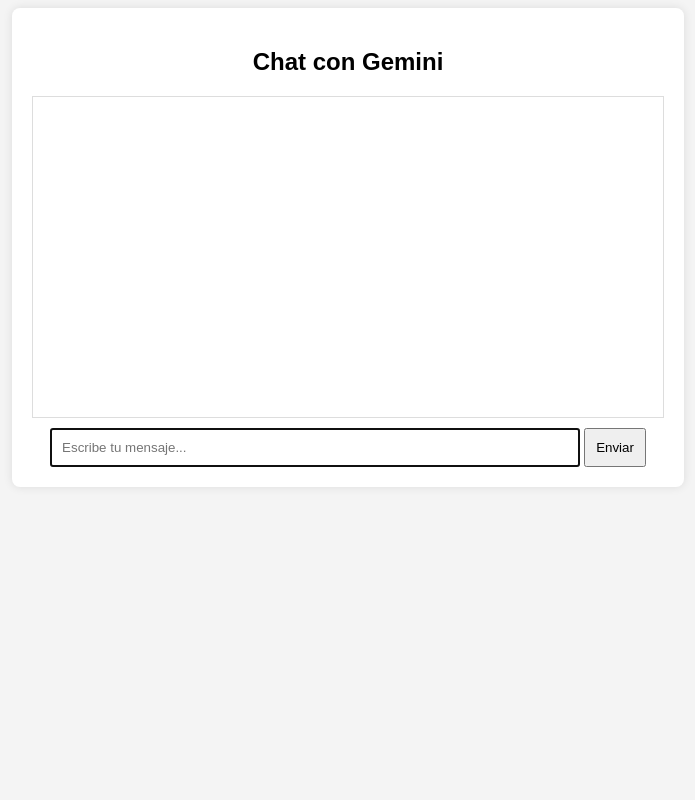
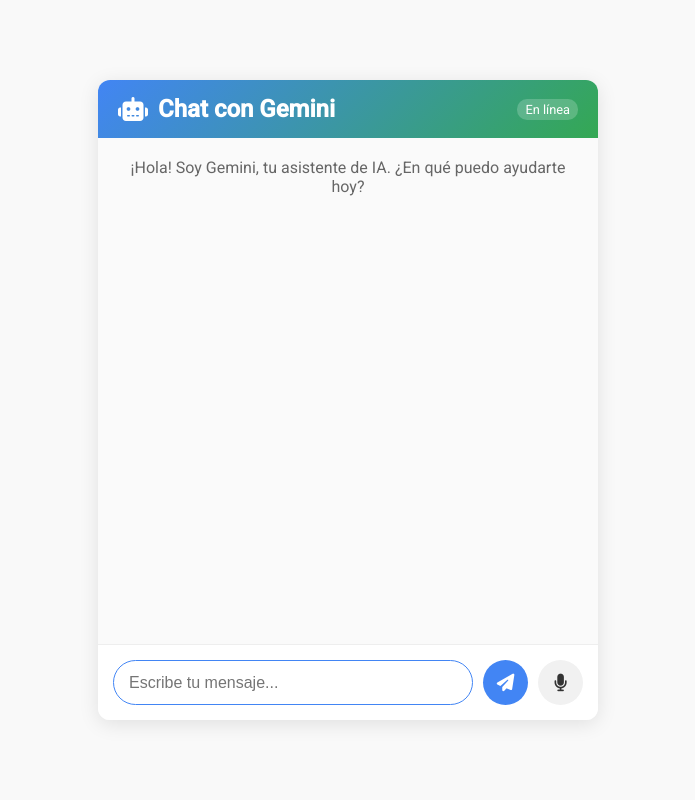
Before and after one commit to gianbdev/geminiBot, a Flask app: page / in a window 1280 px wide. Shown: the whole page, without its empty margins (292-987 px from the left). Run offline with Flask 3, Linux system fonts and the light colour scheme.

Commit message:
fix | styles

```diff
--- a/static/style.css
+++ b/static/style.css
@@ -1,33 +1,202 @@
-body {
-    font-family: Arial, sans-serif;
-    background-color: #f4f4f4;
-    text-align: center;
+:root {
+    --primary-color: #4285f4;
+    --secondary-color: #34a853;
+    --user-message-bg: #e3f2fd;
+    --bot-message-bg: #f1f1f1;
+    --error-message-bg: #ffebee;
+    --text-color: #333;
+    --light-text: #666;
+    --border-radius: 12px;
 }
 
-.container {
-    width: 50%;
-    margin: auto;
+* {
+    margin: 0;
+    padding: 0;
+    box-sizing: border-box;
+}
+
+body {
+    font-family: 'Roboto', sans-serif;
+    background-color: #f9f9f9;
+    display: flex;
+    justify-content: center;
+    align-items: center;
+    min-height: 100vh;
+    color: var(--text-color);
+}
+
+.chat-container {
+    width: 100%;
+    max-width: 500px;
+    height: 80vh;
     background: white;
-    padding: 20px;
-    border-radius: 8px;
-    box-shadow: 0px 0px 10px rgba(0, 0, 0, 0.1);
+    border-radius: var(--border-radius);
+    box-shadow: 0 4px 20px rgba(0, 0, 0, 0.1);
+    display: flex;
+    flex-direction: column;
+    overflow: hidden;
+}
+
+.chat-header {
+    background: linear-gradient(135deg, var(--primary-color), var(--secondary-color));
+    color: white;
+    padding: 15px 20px;
+    display: flex;
+    justify-content: space-between;
+    align-items: center;
+}
+
+.chat-title {
+    display: flex;
+    align-items: center;
+    gap: 10px;
+}
+
+.chat-title i {
+    font-size: 1.5rem;
+}
+
+.chat-status {
+    font-size: 0.8rem;
+    background: rgba(255, 255, 255, 0.2);
+    padding: 3px 8px;
+    border-radius: 10px;
 }
 
 #chat-box {
-    border: 1px solid #ddd;
-    padding: 10px;
-    height: 300px;
+    flex: 1;
+    padding: 20px;
     overflow-y: auto;
-    text-align: left;
-    margin-bottom: 10px;
+    background: #fafafa;
+    display: flex;
+    flex-direction: column;
+    gap: 15px;
 }
 
-input {
-    width: 80%;
-    padding: 10px;
+.chat-welcome {
+    text-align: center;
+    color: var(--light-text);
+    margin-bottom: 20px;
+}
+
+.message {
+    max-width: 80%;
+    display: flex;
+}
+
+.message-content {
+    padding: 10px 15px;
+    border-radius: var(--border-radius);
+    position: relative;
+    box-shadow: 0 1px 2px rgba(0, 0, 0, 0.1);
+}
+
+.user-message {
+    align-self: flex-end;
+}
+
+.user-message .message-content {
+    background-color: var(--user-message-bg);
+    border-bottom-right-radius: 0;
+}
+
+.bot-message {
+    align-self: flex-start;
+}
+
+.bot-message .message-content {
+    background-color: var(--bot-message-bg);
+    border-bottom-left-radius: 0;
+}
+
+.error-message .message-content {
+    background-color: var(--error-message-bg);
+    color: #d32f2f;
+}
+
+.message-time {
+    font-size: 0.7rem;
+    color: var(--light-text);
+    text-align: right;
+    margin-top: 5px;
+}
+
+.input-area {
+    display: flex;
+    padding: 15px;
+    background: white;
+    border-top: 1px solid #eee;
+    gap: 10px;
+}
+
+#user-input {
+    flex: 1;
+    padding: 12px 15px;
+    border: 1px solid #ddd;
+    border-radius: 25px;
+    outline: none;
+    font-size: 1rem;
+    transition: border 0.3s;
+}
+
+#user-input:focus {
+    border-color: var(--primary-color);
 }
 
 button {
-    padding: 10px;
+    width: 45px;
+    height: 45px;
+    border: none;
+    border-radius: 50%;
+    background: var(--primary-color);
+    color: white;
     cursor: pointer;
+    display: flex;
+    justify-content: center;
+    align-items: center;
+    transition: background 0.3s;
 }
+
+button:hover {
+    background: #3367d6;
+}
+
+button i {
+    font-size: 1.1rem;
+}
+
+#mic-btn {
+    background: #f1f1f1;
+    color: var(--text-color);
+}
+
+#mic-btn:hover {
+    background: #e0e0e0;
+}
+
+/* Scrollbar styling */
+#chat-box::-webkit-scrollbar {
+    width: 6px;
+}
+
+#chat-box::-webkit-scrollbar-track {
+    background: #f1f1f1;
+}
+
+#chat-box::-webkit-scrollbar-thumb {
+    background: #c1c1c1;
+    border-radius: 3px;
+}
+
+#chat-box::-webkit-scrollbar-thumb:hover {
+    background: #a8a8a8;
+}
+
+/* Responsive design */
+@media (max-width: 600px) {
+    .chat-container {
+        height: 100vh;
+        max-width: 100%;
+        border-radius: 0;
+    }
+}
--- a/templates/index.html
+++ b/templates/index.html
@@ -6,13 +6,33 @@
     <title>Chat con Gemini</title>
     <link rel="stylesheet" href="{{ url_for('static', filename='style.css') }}">
     <link rel="stylesheet" href="https://cdnjs.cloudflare.com/ajax/libs/font-awesome/6.4.2/css/all.min.css">
+    <link href="https://fonts.googleapis.com/css2?family=Roboto:wght@300;400;500&display=swap" rel="stylesheet">
 </head>
 <body>
-    <div class="container">
-        <h2>Chat con Gemini</h2>
-        <div id="chat-box"></div>
-        <input type="text" id="user-input" placeholder="Escribe tu mensaje..." autofocus>
-        <button onclick="sendMessage()">Enviar</button>
+    <div class="chat-container">
+        <div class="chat-header">
+            <div class="chat-title">
+                <i class="fas fa-robot"></i>
+                <h2>Chat con Gemini</h2>
+            </div>
+            <div class="chat-status">En línea</div>
+        </div>
+
+        <div id="chat-box">
+            <div class="chat-welcome">
+                <p>¡Hola! Soy Gemini, tu asistente de IA. ¿En qué puedo ayudarte hoy?</p>
+            </div>
+        </div>
+
+        <div class="input-area">
+            <input type="text" id="user-input" placeholder="Escribe tu mensaje..." autofocus>
+            <button id="send-btn" onclick="sendMessage()">
+                <i class="fas fa-paper-plane"></i>
+            </button>
+            <button id="mic-btn">
+                <i class="fas fa-microphone"></i>
+            </button>
+        </div>
     </div>
 
     <script>
@@ -21,7 +41,16 @@
             if (!userInput.trim()) return;
 
             let chatBox = document.getElementById("chat-box");
-            chatBox.innerHTML += `<p><strong>Tú:</strong> ${userInput}</p>`;
+            chatBox.innerHTML += `
+                <div class="message user-message">
+                    <div class="message-content">
+                        <div class="message-text">${userInput}</div>
+                        <div class="message-time">${new Date().toLocaleTimeString([], {hour: '2-digit', minute:'2-digit'})}</div>
+                    </div>
+                </div>`;
+
+            // Auto scroll to bottom
+            chatBox.scrollTop = chatBox.scrollHeight;
 
             fetch("/chat", {
                 method: "POST",
@@ -30,11 +59,34 @@
             })
             .then(response => response.json())
             .then(data => {
-                chatBox.innerHTML += `<p><strong>Gemini:</strong> ${data.response}</p>`;
+                chatBox.innerHTML += `
+                    <div class="message bot-message">
+                        <div class="message-content">
+                            <div class="message-text">${data.response}</div>
+                            <div class="message-time">${new Date().toLocaleTimeString([], {hour: '2-digit', minute:'2-digit'})}</div>
+                        </div>
+                    </div>`;
                 document.getElementById("user-input").value = "";
+                chatBox.scrollTop = chatBox.scrollHeight;
             })
-            .catch(error => console.error("Error:", error));
+            .catch(error => {
+                console.error("Error:", error);
+                chatBox.innerHTML += `
+                    <div class="message error-message">
+                        <div class="message-content">
+                            <div class="message-text">Lo siento, hubo un error al procesar tu mensaje.</div>
+                        </div>
+                    </div>`;
+                chatBox.scrollTop = chatBox.scrollHeight;
+            });
         }
+
+        // Send message on Enter key
+        document.getElementById("user-input").addEventListener("keypress", function(e) {
+            if (e.key === "Enter") {
+                sendMessage();
+            }
+        });
     </script>
 </body>
 </html>
```
